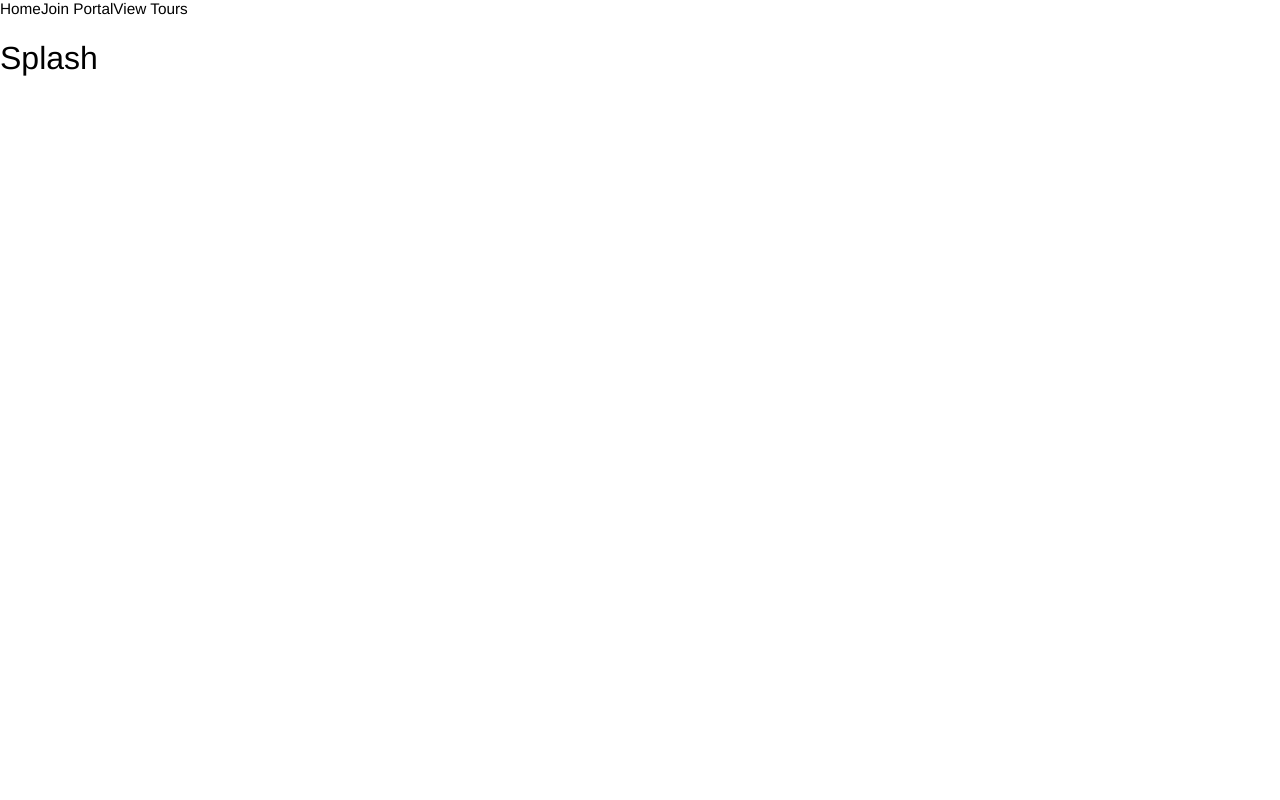
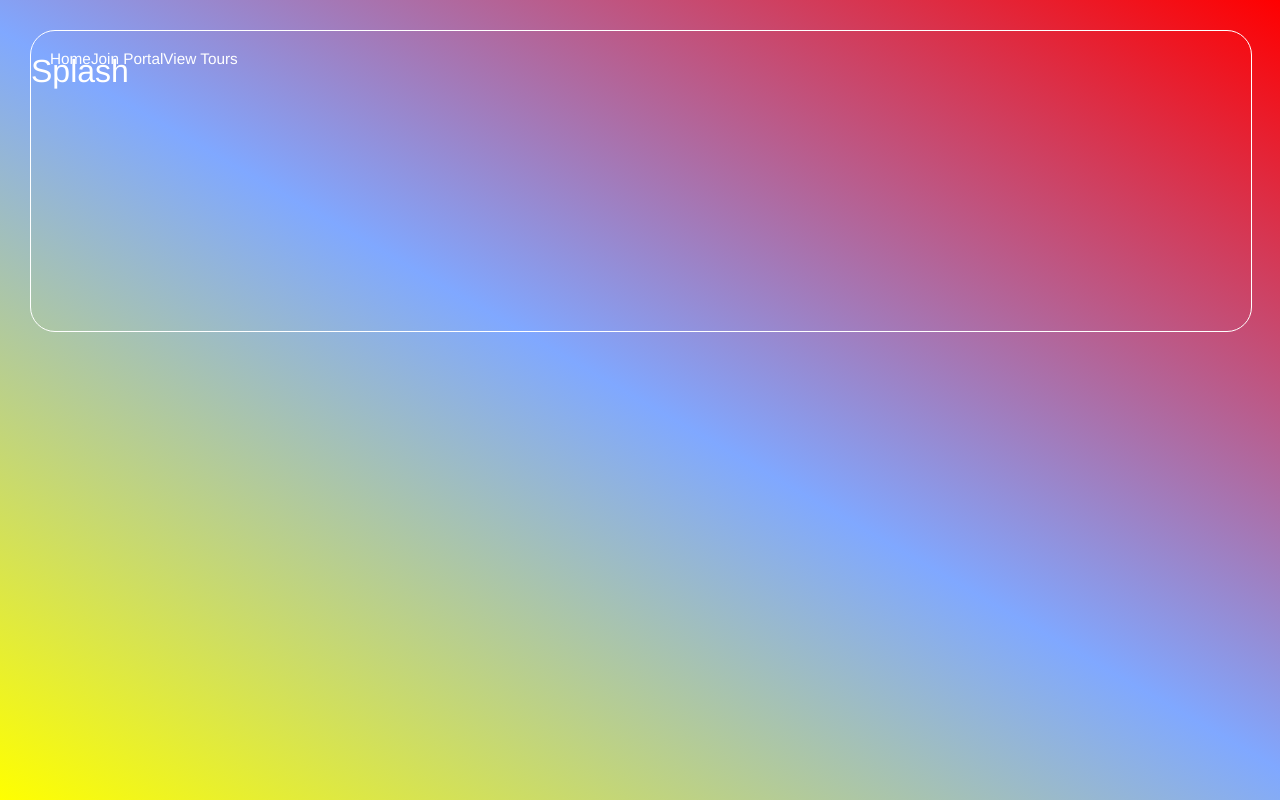
Before and after one commit to CezarMocan/virtualis-web, a Next.js app: page / in a window 1280 px wide. Built offline with nearby package versions, Linux system fonts and the light colour scheme.

Commit message:
Basic navigation and page structure complete

```diff
--- a/components/Main.js
+++ b/components/Main.js
@@ -27,8 +27,8 @@ class Main extends React.Component {
     let badUrl = (Object.values(NAV).indexOf(lUrl) == -1)
     return (
       <div className="app-container">
+        <Background/>
         <Menu/>
-        <Background/>
         { lUrl == NAV.ABOUT && <About/>}
         { lUrl == NAV.BOOK && <Book/>}
         { lUrl == NAV.FAQ && <FAQ/>}
--- /dev/null
+++ b/static/styles/background.less
@@ -0,0 +1,8 @@
+.background-container {
+  position: fixed;
+  width: 100vw;
+  height: 100vh;
+  top: 0;
+  left: 0;
+  background-image: linear-gradient(30deg, yellow, rgb(128, 168, 255), red);
+}
--- a/static/styles/main.less
+++ b/static/styles/main.less
@@ -1,6 +1,22 @@
 @import "./fonts.less";
 @import "./typography.less";
+@import "./menu.less";
+@import "./background.less";
 
 body {
   margin: 0;
+  color: @color-light;
 }
+
+.app-container {
+  padding: @app-padding;
+  max-width: 100vw;
+}
+
+.page-container {
+  position: relative;
+  border: 1px solid white;
+  min-height: 300px;
+  width: 100%;
+  border-radius: 25px;
+}
--- /dev/null
+++ b/static/styles/menu.less
@@ -0,0 +1,8 @@
+@import "./variables.less";
+
+.menu-container {
+  position: absolute;
+  z-index: 1;
+  top: @menu-margin;
+  left: @menu-margin;
+}
--- /dev/null
+++ b/static/styles/variables.less
@@ -0,0 +1,4 @@
+@color-light: #ffffff;
+
+@app-padding: 30px;
+@menu-margin: 50px;
```
